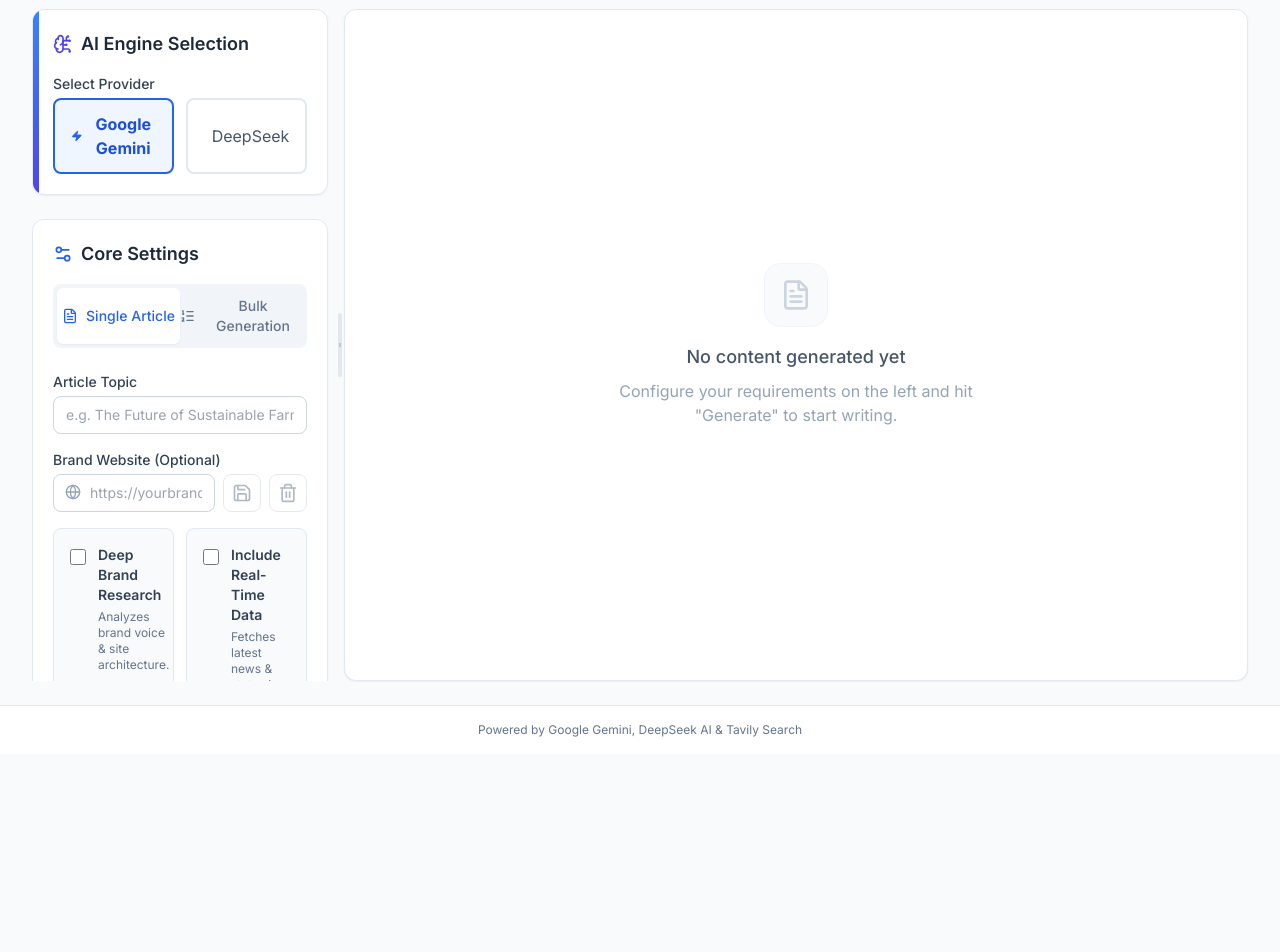
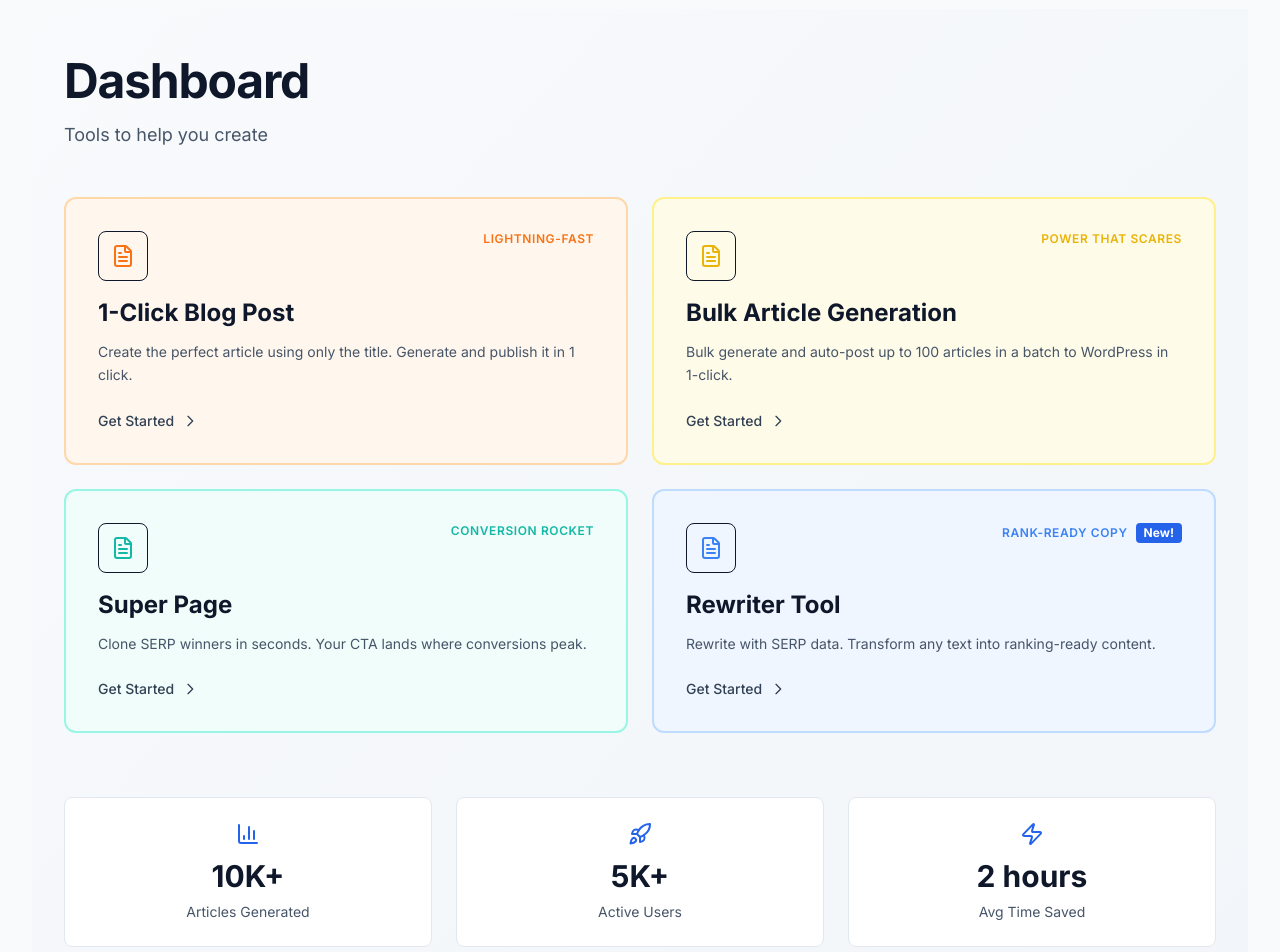
Before and after one commit to sala34rui9/vercel-scribe, a React (Vite) app: page / in a window 1280 px wide. Shown: the part 80-1032 px from the top of the page. Before the commit the page ends 834 px from the top, so only its background shows below. Built offline with nearby package versions, Linux system fonts and the light colour scheme.

Commit message:
dashboard added

```diff
--- a/App.tsx
+++ b/App.tsx
@@ -2,12 +2,13 @@
 import React, { useState, useCallback, useRef, Suspense, useEffect } from 'react';
 import { Layout } from './components/Layout';
 import { ArticleForm } from './components/ArticleForm';
+import { Dashboard } from './components/Dashboard';
 const ArticlePreview = React.lazy(() => import('./components/ArticlePreview').then(m => ({ default: m.ArticlePreview })));
 import { ArticleConfig, GeneratedArticle, AIProvider, DeepSeekModel, SearchProvider } from './types';
 import { generateArticle, generatePrimaryKeywords, generateNLPKeywords, scanForInternalLinks, scanForExternalLinks } from './services/geminiService';
 import { generateArticleDeepSeek, generatePrimaryKeywordsDeepSeek, generateNLPKeywordsDeepSeek } from './services/deepseekService';
 import { scanForInternalLinksTavily, scanForExternalLinksTavily } from './services/tavilyService';
-import { FileText, Loader2, AlertCircle, XCircle, Search, Link as LinkIcon, BrainCircuit, Activity, GripVertical } from 'lucide-react';
+import { FileText, Loader2, AlertCircle, XCircle, Search, Link as LinkIcon, BrainCircuit, Activity, GripVertical, Home } from 'lucide-react';
 
 const App: React.FC = () => {
   const [isGenerating, setIsGenerating] = useState(false);
@@ -24,7 +25,7 @@ const App: React.FC = () => {
   });
   const [error, setError] = useState<string | null>(null);
   const [formKey, setFormKey] = useState(0);
-  const [activePage, setActivePage] = useState<'editor' | 'articles'>(() => {
+  const [activePage, setActivePage] = useState<'home' | 'editor' | 'articles'>(() => {
     try {
       const saved = localStorage.getItem(STORAGE_KEY);
       if (saved) {
@@ -32,7 +33,7 @@ const App: React.FC = () => {
         if (Array.isArray(arr) && arr.length > 0) return 'articles';
       }
     } catch { }
-    return 'editor';
+    return 'home';
   });
 
   // Progress & Status for queue generation
@@ -404,7 +405,7 @@ const App: React.FC = () => {
     setError(null);
     setFormKey(prev => prev + 1);
     try { localStorage.removeItem(STORAGE_KEY); } catch { }
-    setActivePage('editor');
+    setActivePage('home');
   };
 
   const showArticles = useCallback(() => {
@@ -415,6 +416,10 @@ const App: React.FC = () => {
     setActivePage('editor');
   }, []);
 
+  const showHome = useCallback(() => {
+    setActivePage('home');
+  }, []);
+
   const handleSaveArticles = useCallback(() => {
     try { localStorage.setItem(STORAGE_KEY, JSON.stringify(generatedArticles)); } catch { }
   }, [generatedArticles]);
@@ -423,8 +428,17 @@ const App: React.FC = () => {
     setGeneratedArticles(prev => prev.filter(a => a.id !== id));
   }, []);
 
+  // Show dashboard on home page
+  if (activePage === 'home') {
+    return (
+      <Layout onShowHome={showHome} onShowArticles={showArticles} onShowEditor={showEditor} savedCount={generatedArticles.length}>
+        <Dashboard onNavigate={setActivePage} />
+      </Layout>
+    );
+  }
+
   return (
-    <Layout onShowArticles={showArticles} onShowEditor={showEditor} savedCount={generatedArticles.length}>
+    <Layout onShowHome={showHome} onShowArticles={showArticles} onShowEditor={showEditor} savedCount={generatedArticles.length}>
       <div ref={containerRef} className="flex h-[calc(100vh-8rem)] gap-0">
         {/* Left Column: Configuration - Resizable */}
         <div
--- /dev/null
+++ b/components/Dashboard.tsx
@@ -0,0 +1,123 @@
+import React from 'react';
+import { FileText, BarChart3, Rocket, Zap } from 'lucide-react';
+
+interface DashboardProps {
+  onNavigate: (page: 'editor') => void;
+}
+
+export const Dashboard: React.FC<DashboardProps> = ({ onNavigate }) => {
+  const features = [
+    {
+      id: 1,
+      title: '1-Click Blog Post',
+      description: 'Create the perfect article using only the title. Generate and publish it in 1 click.',
+      label: 'Lightning-Fast',
+      labelColor: 'text-orange-500',
+      bgColor: 'bg-orange-50',
+      borderColor: 'border-orange-200',
+      iconColor: 'text-orange-500',
+    },
+    {
+      id: 2,
+      title: 'Bulk Article Generation',
+      description: 'Bulk generate and auto-post up to 100 articles in a batch to WordPress in 1-click.',
+      label: 'Power That Scares',
+      labelColor: 'text-yellow-500',
+      bgColor: 'bg-yellow-50',
+      borderColor: 'border-yellow-200',
+      iconColor: 'text-yellow-500',
+    },
+    {
+      id: 3,
+      title: 'Super Page',
+      description: 'Clone SERP winners in seconds. Your CTA lands where conversions peak.',
+      label: 'Conversion Rocket',
+      labelColor: 'text-teal-500',
+      bgColor: 'bg-teal-50',
+      borderColor: 'border-teal-200',
+      iconColor: 'text-teal-500',
+    },
+    {
+      id: 4,
+      title: 'Rewriter Tool',
+      description: 'Rewrite with SERP data. Transform any text into ranking-ready content.',
+      label: 'Rank-Ready Copy',
+      labelColor: 'text-blue-500',
+      bgColor: 'bg-blue-50',
+      borderColor: 'border-blue-200',
+      iconColor: 'text-blue-500',
+      badge: 'New!',
+      badgeColor: 'bg-blue-600',
+    },
+  ];
+
+  return (
+    <div className="flex-1 bg-gradient-to-br from-slate-50 to-slate-100 py-12 px-4 sm:px-6 lg:px-8 overflow-y-auto">
+      <div className="max-w-7xl mx-auto">
+        <div className="mb-12">
+          <h1 className="text-4xl sm:text-5xl font-bold text-slate-900 mb-4 tracking-tight">Dashboard</h1>
+          <p className="text-lg text-slate-600 max-w-2xl">Tools to help you create</p>
+        </div>
+
+        <div className="grid grid-cols-1 md:grid-cols-2 gap-6">
+          {features.map((feature) => (
+            <div
+              key={feature.id}
+              className={`${feature.bgColor} border-2 ${feature.borderColor} rounded-xl p-8 hover:shadow-lg transition-all duration-300 cursor-pointer group overflow-hidden relative`}
+              onClick={() => onNavigate('editor')}
+            >
+              <div className="absolute inset-0 bg-gradient-to-br from-white/0 to-white/10 opacity-0 group-hover:opacity-100 transition-opacity duration-300"></div>
+              <div className="relative z-10">
+                <div className="flex items-start justify-between mb-4">
+                  <div className={`p-3 rounded-lg ${feature.bgColor} border border-current border-opacity-20`}>
+                    <FileText className={`w-6 h-6 ${feature.iconColor}`} />
+                  </div>
+                  <div className="flex items-center gap-2">
+                    <span className={`text-xs font-semibold ${feature.labelColor} uppercase tracking-wider`}>{feature.label}</span>
+                    {feature.badge && <span className={`${feature.badgeColor} text-white text-xs font-bold px-2 py-0.5 rounded`}>{feature.badge}</span>}
+                  </div>
+                </div>
+                <h3 className="text-2xl font-bold text-slate-900 mb-3 group-hover:text-slate-800 transition-colors">{feature.title}</h3>
+                <p className="text-slate-600 leading-relaxed text-sm">{feature.description}</p>
+                <div className="mt-6 flex items-center text-slate-700 group-hover:text-slate-900 font-medium text-sm">
+                  <span>Get Started</span>
+                  <svg className="w-4 h-4 ml-2 transform group-hover:translate-x-1 transition-transform" fill="none" stroke="currentColor" viewBox="0 0 24 24">
+                    <path strokeLinecap="round" strokeLinejoin="round" strokeWidth={2} d="M9 5l7 7-7 7" />
+                  </svg>
+                </div>
+              </div>
+            </div>
+          ))}
+        </div>
+
+        <div className="mt-16 grid grid-cols-1 md:grid-cols-3 gap-6">
+          {[
+            { label: 'Articles Generated', value: '10K+', icon: BarChart3 },
+            { label: 'Active Users', value: '5K+', icon: Rocket },
+            { label: 'Avg Time Saved', value: '2 hours', icon: Zap },
+          ].map((stat, idx) => {
+            const StatIcon = stat.icon;
+            return (
+              <div key={idx} className="bg-white rounded-lg border border-slate-200 p-6 text-center hover:border-blue-300 hover:shadow-md transition-all">
+                <div className="flex justify-center mb-3">
+                  <StatIcon className="w-6 h-6 text-blue-600" />
+                </div>
+                <p className="text-3xl font-bold text-slate-900 mb-2">{stat.value}</p>
+                <p className="text-sm text-slate-600">{stat.label}</p>
+              </div>
+            );
+          })}
+        </div>
+
+        <div className="mt-16 bg-gradient-to-r from-blue-600 to-indigo-600 rounded-xl p-8 sm:p-12 text-center text-white">
+          <h2 className="text-3xl font-bold mb-4">Ready to transform your content creation?</h2>
+          <p className="text-blue-100 mb-8 max-w-xl mx-auto">Start generating SEO-optimized articles in seconds with AI-powered writing assistance.</p>
+          <button onClick={() => onNavigate('editor')} className="bg-white text-blue-600 px-8 py-3 rounded-lg font-semibold hover:bg-blue-50 transition-colors inline-flex items-center gap-2">
+            <FileText className="w-5 h-5" />
+            Start Creating Now
+          </button>
+        </div>
+      </div>
+    </div>
+  );
+};
--- a/components/Layout.tsx
+++ b/components/Layout.tsx
@@ -1,12 +1,16 @@
 
 import React, { useState, useEffect } from 'react';
-import { PenTool, Layers, Key, X, Save, ShieldCheck, AlertCircle, Cpu, Zap, Search } from 'lucide-react';
+import { PenTool, Layers, Key, X, Save, ShieldCheck, AlertCircle, Cpu, Zap, Search, Home } from 'lucide-react';
 
 interface LayoutProps {
   children: React.ReactNode;
+  onShowHome?: () => void;
+  onShowArticles?: () => void;
+  onShowEditor?: () => void;
+  savedCount?: number;
 }
 
-export const Layout: React.FC<LayoutProps> = ({ children }) => {
+export const Layout: React.FC<LayoutProps> = ({ children, onShowHome, onShowArticles, onShowEditor, savedCount = 0 }) => {
   const [showKeyModal, setShowKeyModal] = useState(false);
 
   const [geminiKey, setGeminiKey] = useState('');
@@ -18,30 +22,6 @@ export const Layout: React.FC<LayoutProps> = ({ children }) => {
   const [hasTavilyKey, setHasTavilyKey] = useState(false);
 
   const [saveStatus, setSaveStatus] = useState<'idle' | 'saved'>('idle');
-  const [showKeys, setShowKeys] = useState({
-    gemini: false,
-    deepSeek: false,
-    tavily: false
-  });
-
-  // Security: Mask API keys for display
-  const maskApiKey = (key: string) => {
-    if (!key) return '';
-    if (key.length <= 8) return '*'.repeat(key.length);
-    return key.substring(0, 4) + '*'.repeat(key.length - 8) + key.substring(key.length - 4);
-  };
-
-  // Security: Prevent copy/paste/select
-  const handleSecureInput = (e: React.KeyboardEvent) => {
-    // Prevent Ctrl+A, Ctrl+C, Ctrl+V, Ctrl+X
-    if (e.ctrlKey && ['a', 'c', 'v', 'x'].includes(e.key.toLowerCase())) {
-      e.preventDefault();
-    }
-  };
-
-  const handleContextMenu = (e: React.MouseEvent) => {
-    e.preventDefault(); // Disable right-click menu
-  };
 
   useEffect(() => {
     // Check for existing keys on mount
@@ -118,10 +98,10 @@ export const Layout: React.FC<LayoutProps> = ({ children }) => {
       <header className="bg-white border-b border-slate-200 sticky top-0 z-30">
         <div className="max-w-[1600px] mx-auto px-4 sm:px-6 lg:px-8 h-16 flex items-center justify-between">
           <div className="flex items-center space-x-3">
-            <div className="bg-blue-600 p-2 rounded-lg">
+            <div className="bg-blue-600 p-2 rounded-lg cursor-pointer hover:bg-blue-700 transition-colors" onClick={onShowHome} title="Go to Home">
               <PenTool className="w-5 h-5 text-white" />
             </div>
-            <h1 className="text-xl font-bold text-slate-900 tracking-tight">SEO Scribe</h1>
+            <h1 className="text-xl font-bold text-slate-900 tracking-tight cursor-pointer hover:text-blue-600 transition-colors" onClick={onShowHome} title="Go to Home">SEO Scribe</h1>
           </div>
           <div className="flex items-center space-x-4">
              <div className="flex items-center space-x-2">
@@ -141,6 +121,24 @@ export const Layout: React.FC<LayoutProps> = ({ children }) => {
                   </span>
                 )}
              </div>
+             {onShowHome && (
+               <button
+                 onClick={onShowHome}
+                 className="p-2 text-slate-400 hover:text-blue-600 hover:bg-blue-50 rounded-full transition-colors"
+                 title="Go to Home"
+               >
+                 <Home className="w-5 h-5" />
+               </button>
+             )}
+             {savedCount > 0 && onShowArticles && (
+               <button
+                 onClick={onShowArticles}
+                 className="px-3 py-1.5 text-xs font-medium bg-green-50 text-green-700 border border-green-200 rounded-full hover:bg-green-100 transition-colors"
+                 title="View saved articles"
+               >
+                 {savedCount} Saved
+               </button>
+             )}
 
             <button
               onClick={() => setShowKeyModal(true)}
```
